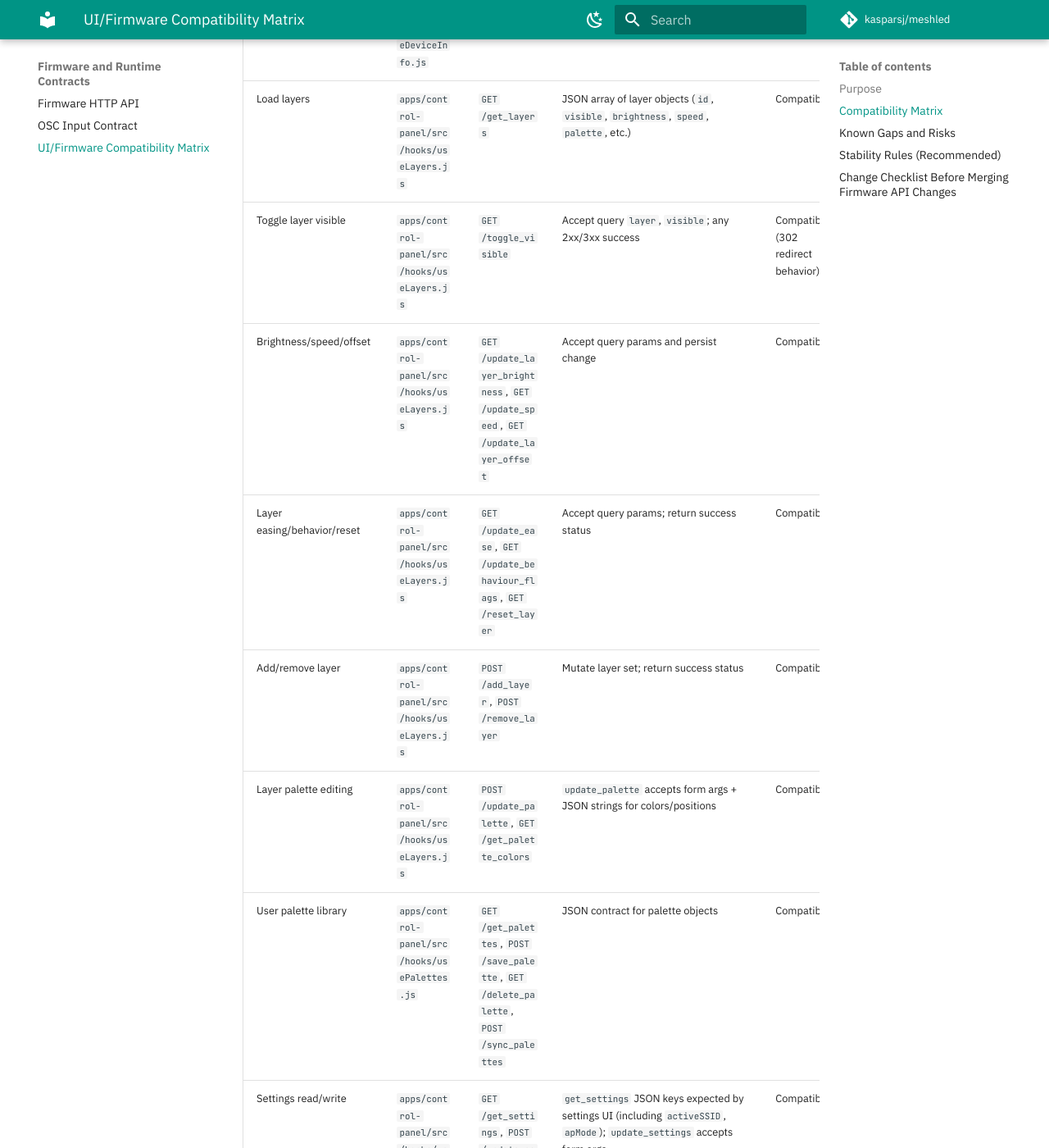
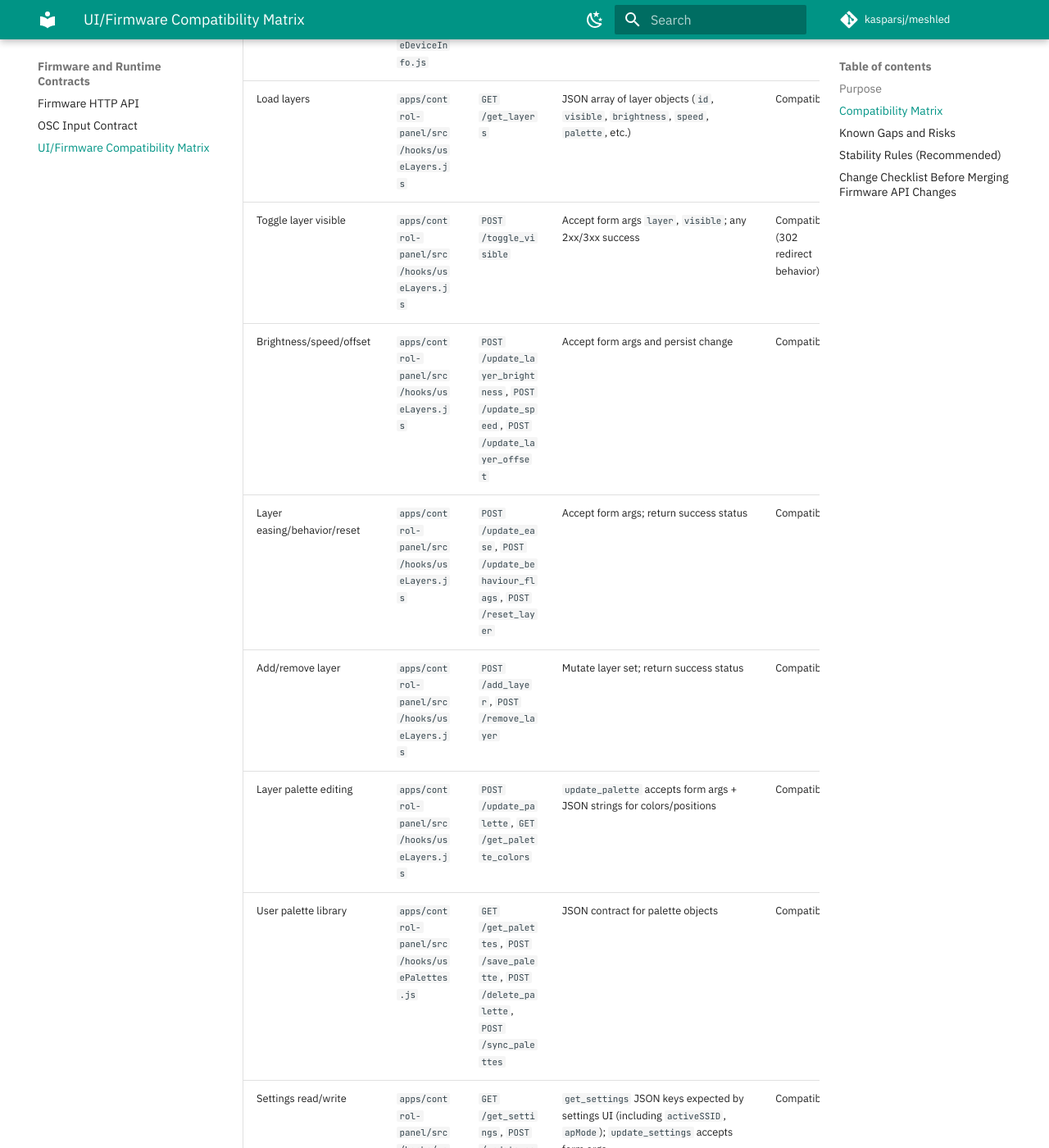
Before and after one commit to kasparsj/meshled, an MkDocs documentation site: the page built from docs/ui-firmware-compat.md, in a window 1280 px wide and 1400 px high, scrolled down 653 px. Shown: the whole window at 82% size. Built offline with MkDocs 1.6.1 and Material for MkDocs 9.7.7, drawn with Linux system fonts in a browser that asks for light colours; comment, search, counter and statistics services are not loaded; some of the changed text lies outside the part shown.

Commit message:
Update firmware docs and ESP build configuration

```diff
--- a/docs/ui-firmware-compat.md
+++ b/docs/ui-firmware-compat.md
@@ -14,17 +14,17 @@ Define which firmware endpoints are required by the React control panel and what
 |---|---|---|---|---|
 | Device info | `apps/control-panel/src/hooks/useDeviceInfo.js` | `GET /device_info` | JSON object with at least `wifi.ssid` (active SSID), `wifi.mode`, `ip`, `leds.pwr` | Compatible |
 | Load layers | `apps/control-panel/src/hooks/useLayers.js` | `GET /get_layers` | JSON array of layer objects (`id`, `visible`, `brightness`, `speed`, `palette`, etc.) | Compatible |
-| Toggle layer visible | `apps/control-panel/src/hooks/useLayers.js` | `GET /toggle_visible` | Accept query `layer`, `visible`; any 2xx/3xx success | Compatible (302 redirect behavior) |
-| Brightness/speed/offset | `apps/control-panel/src/hooks/useLayers.js` | `GET /update_layer_brightness`, `GET /update_speed`, `GET /update_layer_offset` | Accept query params and persist change | Compatible |
-| Layer easing/behavior/reset | `apps/control-panel/src/hooks/useLayers.js` | `GET /update_ease`, `GET /update_behaviour_flags`, `GET /reset_layer` | Accept query params; return success status | Compatible |
+| Toggle layer visible | `apps/control-panel/src/hooks/useLayers.js` | `POST /toggle_visible` | Accept form args `layer`, `visible`; any 2xx/3xx success | Compatible (302 redirect behavior) |
+| Brightness/speed/offset | `apps/control-panel/src/hooks/useLayers.js` | `POST /update_layer_brightness`, `POST /update_speed`, `POST /update_layer_offset` | Accept form args and persist change | Compatible |
+| Layer easing/behavior/reset | `apps/control-panel/src/hooks/useLayers.js` | `POST /update_ease`, `POST /update_behaviour_flags`, `POST /reset_layer` | Accept form args; return success status | Compatible |
 | Add/remove layer | `apps/control-panel/src/hooks/useLayers.js` | `POST /add_layer`, `POST /remove_layer` | Mutate layer set; return success status | Compatible |
 | Layer palette editing | `apps/control-panel/src/hooks/useLayers.js` | `POST /update_palette`, `GET /get_palette_colors` | `update_palette` accepts form args + JSON strings for colors/positions | Compatible |
-| User palette library | `apps/control-panel/src/hooks/usePalettes.js` | `GET /get_palettes`, `POST /save_palette`, `GET /delete_palette`, `POST /sync_palettes` | JSON contract for palette objects | Compatible |
+| User palette library | `apps/control-panel/src/hooks/usePalettes.js` | `GET /get_palettes`, `POST /save_palette`, `POST /delete_palette`, `POST /sync_palettes` | JSON contract for palette objects | Compatible |
 | Settings read/write | `apps/control-panel/src/hooks/useSettings.js` | `GET /get_settings`, `POST /update_settings` | `get_settings` JSON keys expected by settings UI (including `activeSSID`, `apMode`); `update_settings` accepts form args | Compatible |
-| WiFi + reboot actions | `apps/control-panel/src/hooks/useSettings.js` | `POST /update_wifi`, `GET /restart` | Commands trigger restart; response may be interrupted by reboot | Partially compatible (client should tolerate disconnect) |
+| WiFi + reboot actions | `apps/control-panel/src/hooks/useSettings.js` | `POST /update_wifi`, `POST /restart` | Commands trigger restart; response may be interrupted by reboot | Partially compatible (client should tolerate disconnect) |
 | LED stream for model view | `apps/control-panel/src/hooks/useColors.js` | `GET /get_colors` | JSON with `colors[]`, `step`, `totalPixels` | Compatible |
 | Model topology | `apps/control-panel/src/hooks/useModelData.js` | `GET /get_model` | JSON with intersections/connections/models/gaps arrays | Compatible |
-| Intersection editing | `apps/control-panel/src/contexts/IntersectionContext.jsx` | `POST /add_intersection`, `POST /remove_intersection` | JSON request/response, clear error payloads | Compatible |
+| Intersection editing | `apps/control-panel/src/contexts/IntersectionContext.jsx` | `POST /add_intersection`, `POST /remove_intersection` | JSON request/response, clear error payloads (`group` is group bitmask) | Compatible |
 
 ## Known Gaps and Risks
 
@@ -32,9 +32,8 @@ Define which firmware endpoints are required by the React control panel and what
    - `activeLights`, `freeMemory`, `fps`, `storageUsed`, `storageTotal`
    - A normalized firmware payload would simplify UI logic.
 2. `POST /update_wifi` reboots immediately; UI can see fetch/network errors even when operation succeeded.
-3. `GET /toggle_visible` returns `302` redirect rather than JSON or plain `200`.
-4. Multiple mutating routes are `GET`; this is functional but not ideal for API hygiene/caching semantics.
-5. `GET /get_palettes` returns names only unless `v=true`; clients relying on full objects must always set `v=true`.
+3. `POST /toggle_visible` returns `302` redirect rather than JSON or plain `200`.
+4. `GET /get_palettes` returns names only unless `v=true`; clients relying on full objects must always set `v=true`.
 
 ## Stability Rules (Recommended)
 
```
Also changed, not shown: docs/firmware-api.md (+3 -1 lines), 4 other files.
